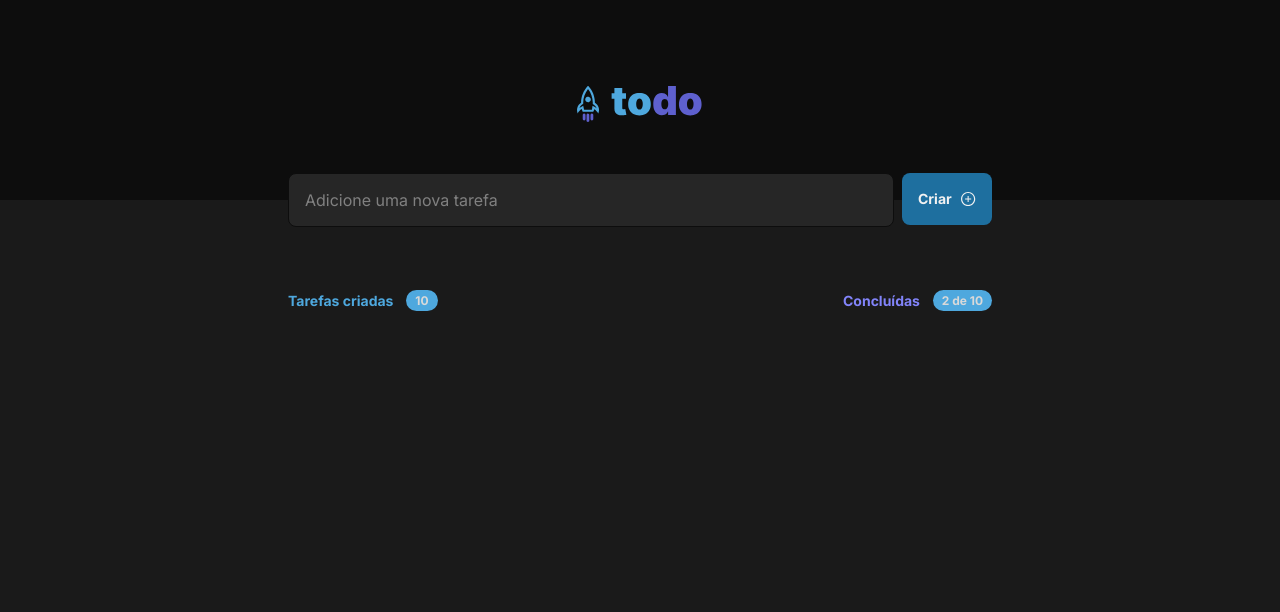
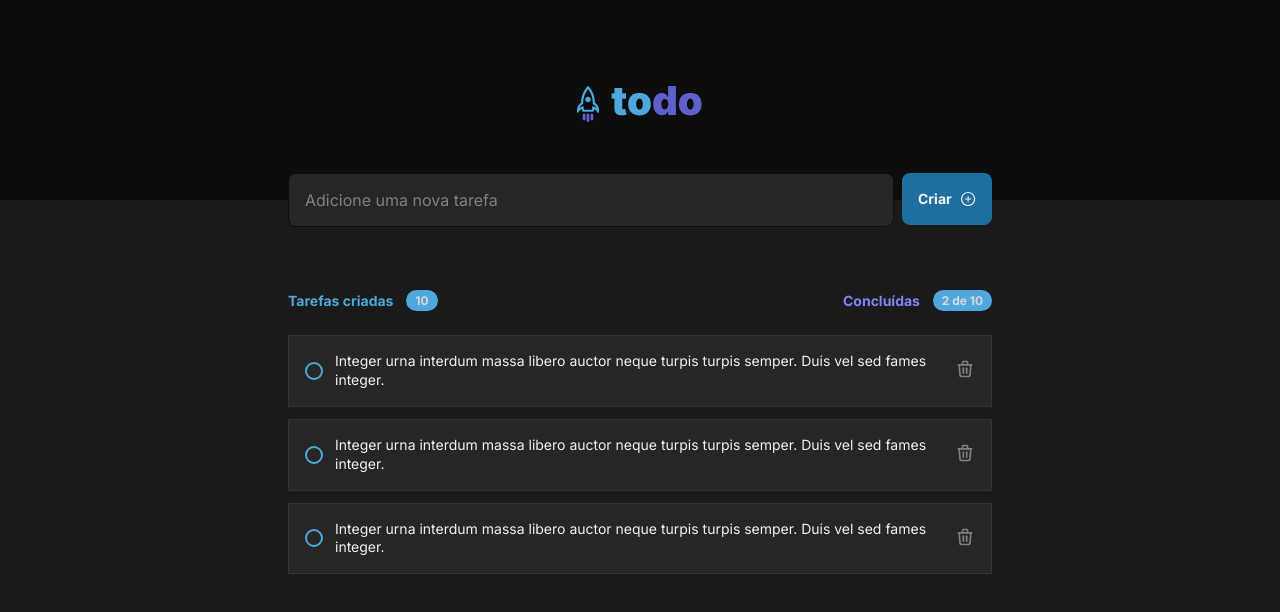
Before and after one commit to mariavitoriamachado/todo-list, a React (Vite) app: page / in a window 1280 px wide. Shown: the top 612 px of the page. Built offline with nearby package versions, Linux system fonts and the light colour scheme.

Commit message:
feature: adding task component

```diff
--- /dev/null
+++ b/src/components/Task/index.tsx
@@ -0,0 +1,21 @@
+import styles from './task.module.css';
+import { TbTrash } from 'react-icons/tb';
+
+export function Task() {
+  return (
+    <div className={styles.task}>
+      <button className={styles.checkContainer}>
+        <div></div>
+      </button>
+
+      <p>
+        Integer urna interdum massa libero auctor neque turpis turpis semper.
+        Duis vel sed fames integer.
+      </p>
+
+      <button className={styles.deleteButton}>
+        <TbTrash size={20} />
+      </button>
+    </div>
+  );
+}
--- /dev/null
+++ b/src/components/Task/task.module.css
@@ -0,0 +1,38 @@
+.task {
+  width: 100%;
+  background-color: var(--gray-500);
+  border: 1px solid var(--gray-400);
+  padding: 1rem;
+  border-radius: 0.5;
+  display: flex;
+  align-items: center;
+  justify-content: space-between;
+  gap: 0.75rem;
+}
+
+.task p {
+  font-size: 0.875rem;
+  line-height: 1.18rem;
+  color: var(--gray-100);
+  margin-right: auto;
+}
+
+.checkContainer {
+  min-width: 1.125rem;
+  height: 1.125rem;
+  background: none;
+  border: none;
+}
+
+.checkContainer div {
+  width: 100%;
+  height: 100%;
+  border: 2px solid var(--blue);
+  border-radius: 50%;
+}
+
+.deleteButton {
+  background: none;
+  border: none;
+  color: var(--gray-300);
+}
--- a/src/components/Tasks/index.tsx
+++ b/src/components/Tasks/index.tsx
@@ -1,3 +1,4 @@
+import { Task } from '../Task';
 import styles from './tasks.module.css';
 
 export function Tasks() {
@@ -13,6 +14,11 @@
           <span>2 de 10</span>
         </div>
       </header>
+      <div className={styles.list}>
+        <Task />
+        <Task />
+        <Task />
+      </div>
     </section>
   );
 }
--- a/src/components/Tasks/tasks.module.css
+++ b/src/components/Tasks/tasks.module.css
@@ -10,7 +10,7 @@
   display: flex;
   align-items: center;
   justify-content: space-between;
-  margin-top: 1.5rem;
+  margin-bottom: 1.5rem;
 }
 
 .header div {
@@ -36,3 +36,9 @@
   font-size: 0.75rem;
   font-weight: 700;
 }
+
+.list {
+  display: flex;
+  flex-direction: column;
+  gap: 0.75rem;
+}
```
